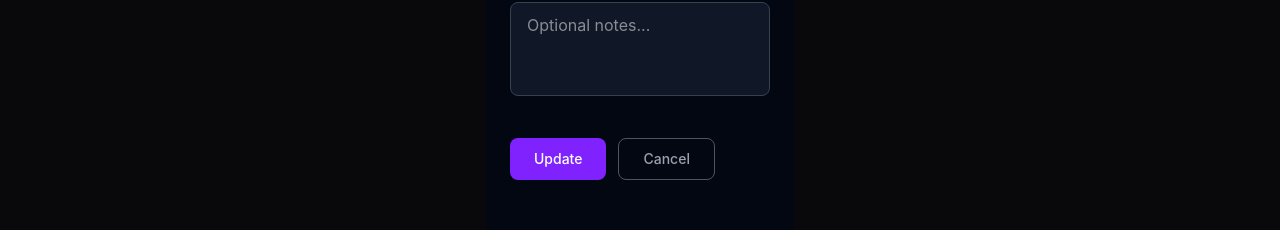
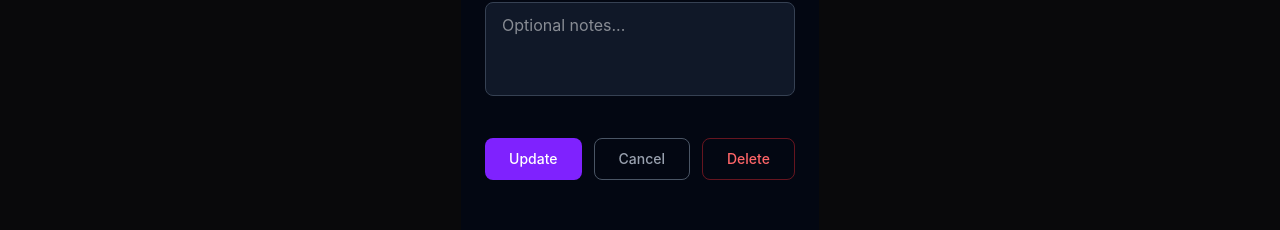
Before and after one commit to Chg89/My_Crm_Frontend, a React (Vite) app: page /appointments/1/edit in a window 1280 px wide. Shown: the part 545-775 px from the top of the page. Built offline with nearby package versions, Linux system fonts and the light colour scheme; no server answers.

Commit message:
Add delete functionality to AppointmentForm

```diff
--- a/src/components/AppointmentForm.jsx
+++ b/src/components/AppointmentForm.jsx
@@ -43,6 +43,12 @@ function AppointmentForm() {
         .catch((error) => console.error("Error fetching appointment:", error));
     }
   }, [id]);
+
+  const handleDelete = () => {
+    AppointmentService.deleteAppointment(id)
+      .then(() => navigate("/appointments"))
+      .catch((error) => console.error("Error deleting appointment:", error));
+  };
 
   const handleSubmit = (e) => {
     // Ίδιο pattern με ServiceOfferingForm
@@ -151,6 +157,15 @@ function AppointmentForm() {
             >
               Cancel
             </button>
+            {id && (
+              <button
+                type="button"
+                onClick={handleDelete}
+                className="px-6 py-2.5 border border-red-500/40 text-red-400 hover:bg-red-500/10 hover:border-red-400 text-sm font-medium rounded-lg transition cursor-pointer"
+              >
+                Delete
+              </button>
+            )}
           </div>
         </form>
       </div>
```
